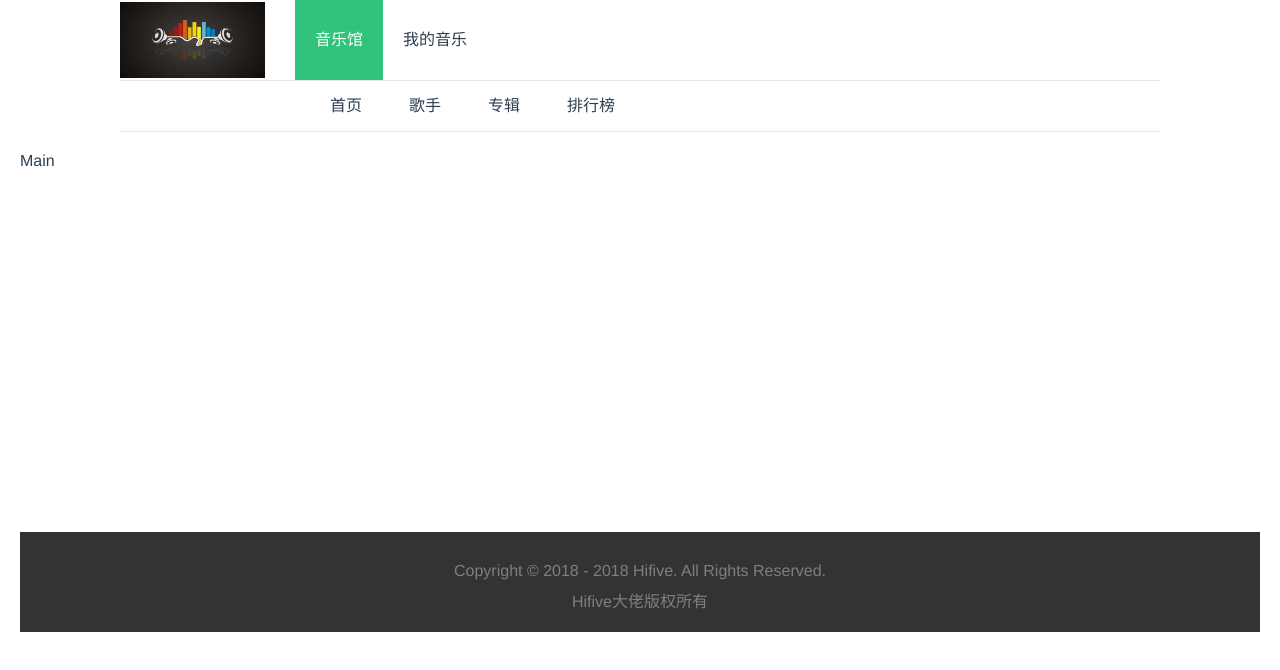
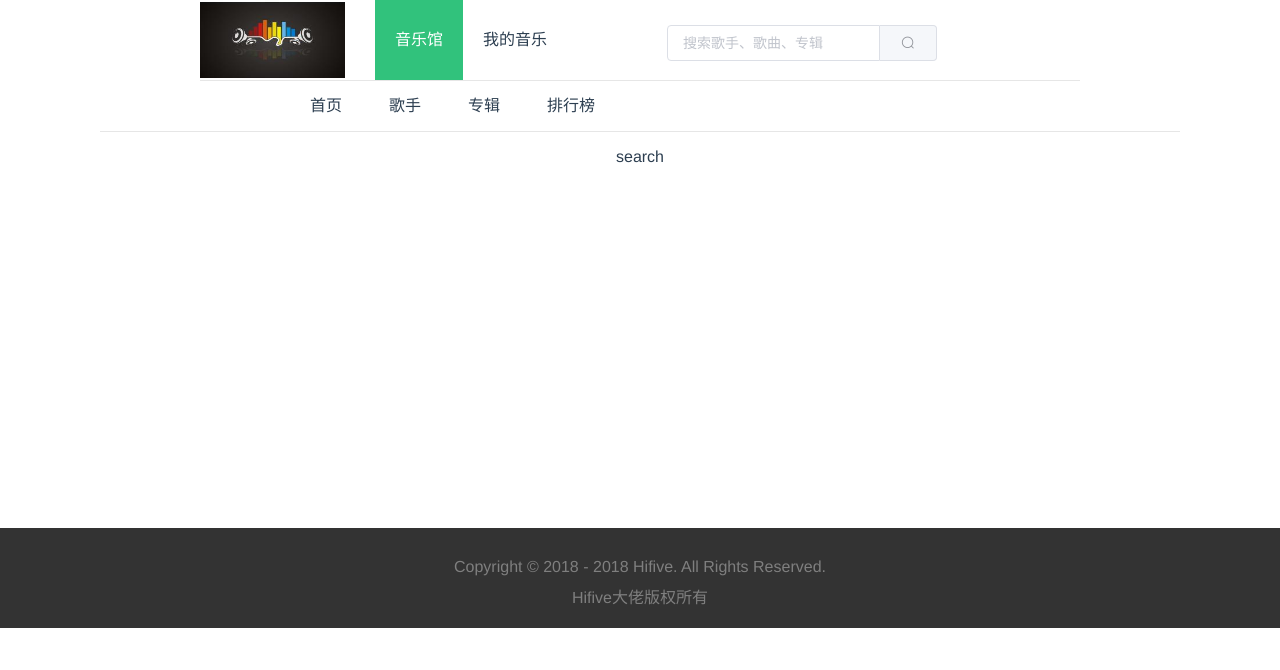
Before and after one commit to softwareycl/HiFive_Vue, a Vue app in the folder hifive/: page /#/ in a window 1280 px wide. Shown: the top 670 px of the page. Built offline with nearby package versions, Linux system fonts and the light colour scheme.

Commit message:
修改header和unlogin

```diff
--- a/hifive/src/components/user/common/header.vue
+++ b/hifive/src/components/user/common/header.vue
@@ -9,6 +9,11 @@
 			</li>
 
 		</ul>
+		<div class="search">
+			<el-input size="medium" placeholder="搜索歌手、歌曲、专辑" v-model="input" @keyup.enter.native="onSearch">
+				<el-button slot="append" icon="el-icon-search" @click='onSearch'></el-button>
+			</el-input>
+		</div>
 		<div style="clear: both;"></div>
 	</div>
 </template>
@@ -61,7 +66,7 @@
 	}
 	.header {
 		border-bottom: 1px solid #E6E6E6;
-		margin: 0 100px;
+		margin: 0 200px;
 	}
 	.icon {
 		margin-right: 30px;
@@ -72,7 +77,7 @@
 		width: 145px;
 		height: 80px;
 	}
-	.icon,.menu_1 {
+	.icon,.menu_1,.search {
 		float: left;
 	}
 	.menu_1 {
@@ -95,4 +100,8 @@
 		background-color: #31C27C;
 		color: #FFFFFF !important;
 	}
+	.search {
+		margin-top: 25px;
+		margin-left: 100px;
+	}
 </style>
--- a/hifive/src/components/user/page/unlogin.vue
+++ b/hifive/src/components/user/page/unlogin.vue
@@ -1,14 +1,12 @@
 <template>
-	<el-container>
-		<el-header style="height:auto">
-			<v-head></v-head>
-			<v-nav></v-nav>
-		</el-header>
-		<el-main style="min-height:400px;">Main</el-main>
-		<el-footer>
-			<v-foot></v-foot>
-		</el-footer>
-	</el-container>
+	<div class="wrapper">
+		<v-head></v-head>
+		<v-nav></v-nav>
+		<div class="main">
+			<p @click='search' style="text-align:center;">search</p>
+		</div>
+		<v-foot></v-foot>
+	</div>
 </template>
 
 <script>
@@ -28,16 +26,15 @@
 			}
 		},
 		methods: {
-
+			search: function() {
+				this.$router.push('/user/search')
+			}
 		}
 	};
 </script>
 
 <style>
-	el-header {
-		margin: 0px 50px;
-	}
-	el-footer {
-		margin: 0;
+	.main {
+		min-height: 380px;
 	}
 </style>
```
